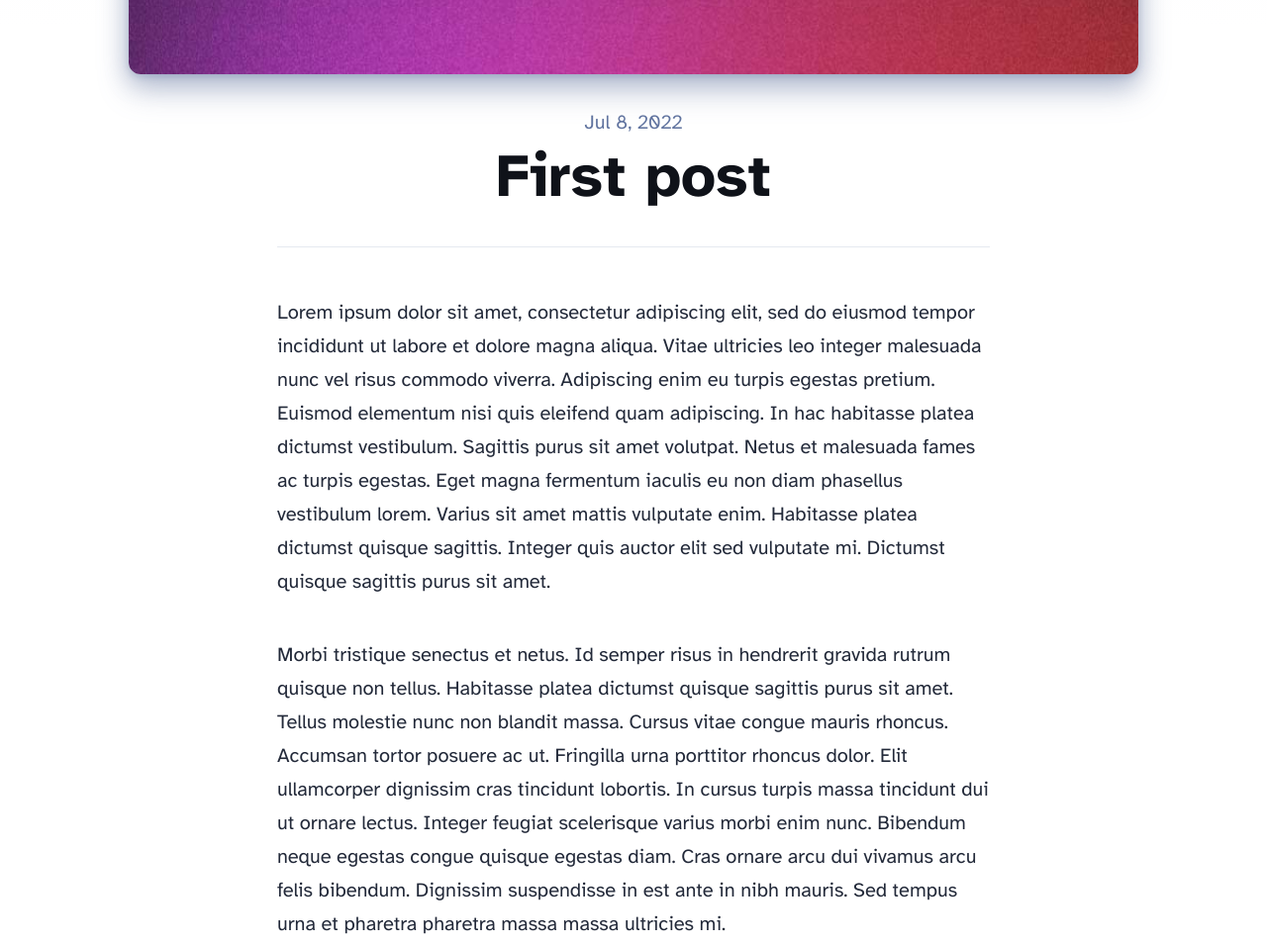
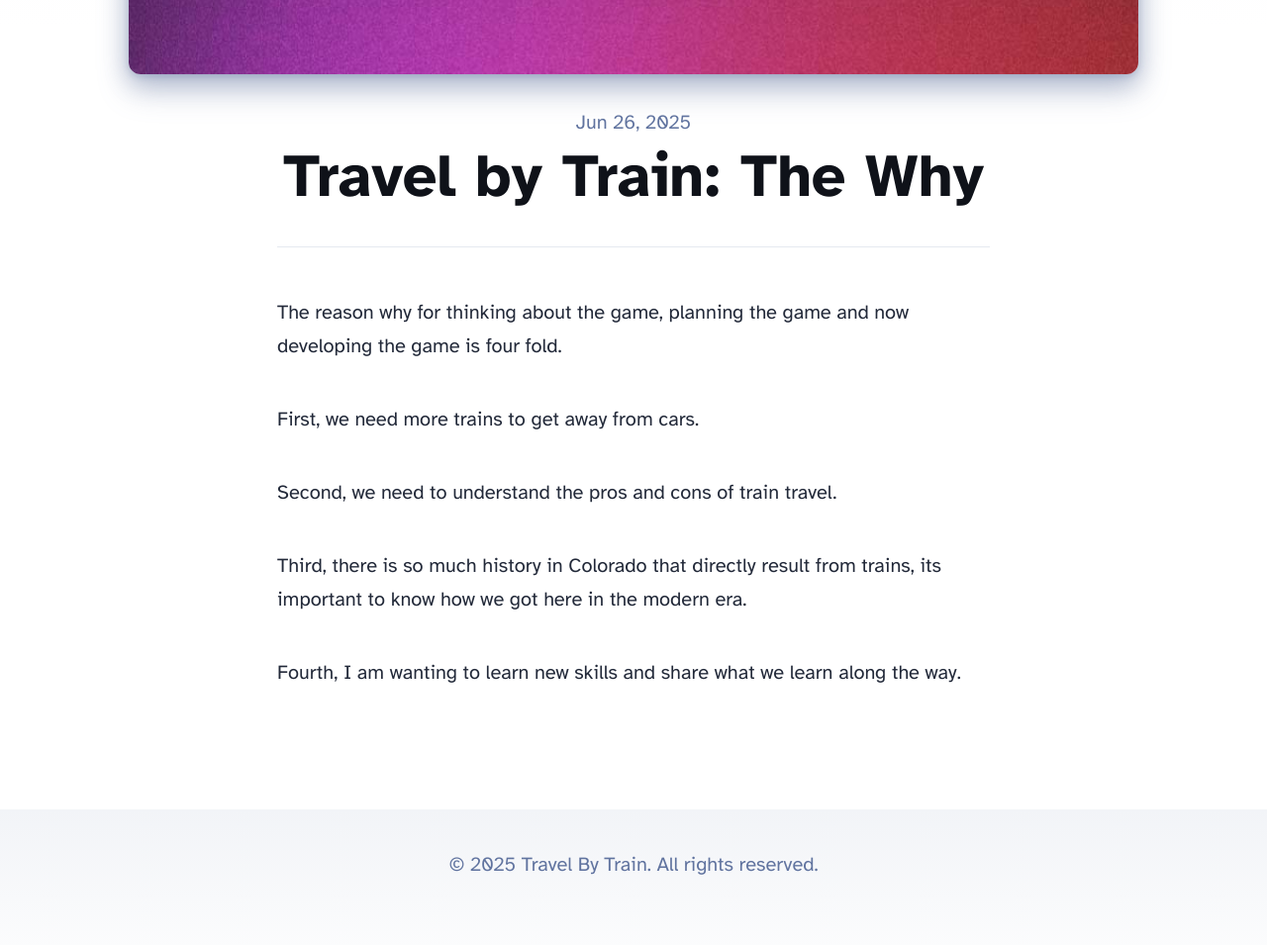
Before and after one commit to BSA-Consulting-LLC/travelbytraingamewebsite, an Astro site: page /blog/first-post in a window 1280 px wide. Shown: the part 573-1528 px from the top of the page at 99% size. Built offline with nearby package versions, Linux system fonts and the light colour scheme; Astro itself is replaced by a stand-in of ours.

Commit message:
finally a post

```diff
--- a/src/content/blog/first-post.md
+++ b/src/content/blog/first-post.md
@@ -1,16 +1,16 @@
 ---
-title: "First post"
+title: "Travel by Train: The Why"
 description: "Lorem ipsum dolor sit amet"
-pubDate: "Jul 08 2022"
+pubDate: "June 26 2025"
 heroImage: "/blog-placeholder-3.jpg"
 ---
 
-Lorem ipsum dolor sit amet, consectetur adipiscing elit, sed do eiusmod tempor incididunt ut labore et dolore magna aliqua. Vitae ultricies leo integer malesuada nunc vel risus commodo viverra. Adipiscing enim eu turpis egestas pretium. Euismod elementum nisi quis eleifend quam adipiscing. In hac habitasse platea dictumst vestibulum. Sagittis purus sit amet volutpat. Netus et malesuada fames ac turpis egestas. Eget magna fermentum iaculis eu non diam phasellus vestibulum lorem. Varius sit amet mattis vulputate enim. Habitasse platea dictumst quisque sagittis. Integer quis auctor elit sed vulputate mi. Dictumst quisque sagittis purus sit amet.
+The reason why for thinking about the game, planning the game and now developing the game is four fold.
 
-Morbi tristique senectus et netus. Id semper risus in hendrerit gravida rutrum quisque non tellus. Habitasse platea dictumst quisque sagittis purus sit amet. Tellus molestie nunc non blandit massa. Cursus vitae congue mauris rhoncus. Accumsan tortor posuere ac ut. Fringilla urna porttitor rhoncus dolor. Elit ullamcorper dignissim cras tincidunt lobortis. In cursus turpis massa tincidunt dui ut ornare lectus. Integer feugiat scelerisque varius morbi enim nunc. Bibendum neque egestas congue quisque egestas diam. Cras ornare arcu dui vivamus arcu felis bibendum. Dignissim suspendisse in est ante in nibh mauris. Sed tempus urna et pharetra pharetra massa massa ultricies mi.
+First, we need more trains to get away from cars.
 
-Mollis nunc sed id semper risus in. Convallis a cras semper auctor neque. Diam sit amet nisl suscipit. Lacus viverra vitae congue eu consequat ac felis donec. Egestas integer eget aliquet nibh praesent tristique magna sit amet. Eget magna fermentum iaculis eu non diam. In vitae turpis massa sed elementum. Tristique et egestas quis ipsum suspendisse ultrices. Eget lorem dolor sed viverra ipsum. Vel turpis nunc eget lorem dolor sed viverra. Posuere ac ut consequat semper viverra nam. Laoreet suspendisse interdum consectetur libero id faucibus. Diam phasellus vestibulum lorem sed risus ultricies tristique. Rhoncus dolor purus non enim praesent elementum facilisis. Ultrices tincidunt arcu non sodales neque. Tempus egestas sed sed risus pretium quam vulputate. Viverra suspendisse potenti nullam ac tortor vitae purus faucibus ornare. Fringilla urna porttitor rhoncus dolor purus non. Amet dictum sit amet justo donec enim.
+Second, we need to understand the pros and cons of train travel.
 
-Mattis ullamcorper velit sed ullamcorper morbi tincidunt. Tortor posuere ac ut consequat semper viverra. Tellus mauris a diam maecenas sed enim ut sem viverra. Venenatis urna cursus eget nunc scelerisque viverra mauris in. Arcu ac tortor dignissim convallis aenean et tortor at. Curabitur gravida arcu ac tortor dignissim convallis aenean et tortor. Egestas tellus rutrum tellus pellentesque eu. Fusce ut placerat orci nulla pellentesque dignissim enim sit amet. Ut enim blandit volutpat maecenas volutpat blandit aliquam etiam. Id donec ultrices tincidunt arcu. Id cursus metus aliquam eleifend mi.
+Third, there is so much history in Colorado that directly result from trains, its important to know how we got here in the modern era.
 
-Tempus quam pellentesque nec nam aliquam sem. Risus at ultrices mi tempus imperdiet. Id porta nibh venenatis cras sed felis eget velit. Ipsum a arcu cursus vitae. Facilisis magna etiam tempor orci eu lobortis elementum. Tincidunt dui ut ornare lectus sit. Quisque non tellus orci ac. Blandit libero volutpat sed cras. Nec tincidunt praesent semper feugiat nibh sed pulvinar proin gravida. Egestas integer eget aliquet nibh praesent tristique magna.
+Fourth, I am wanting to learn new skills and share what we learn along the way.
```
